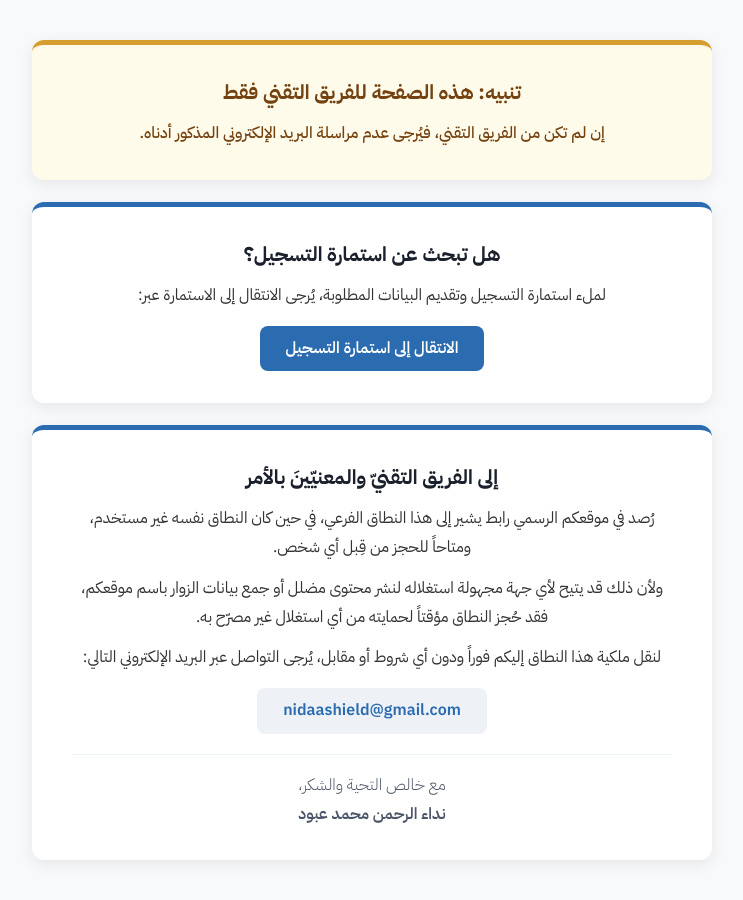
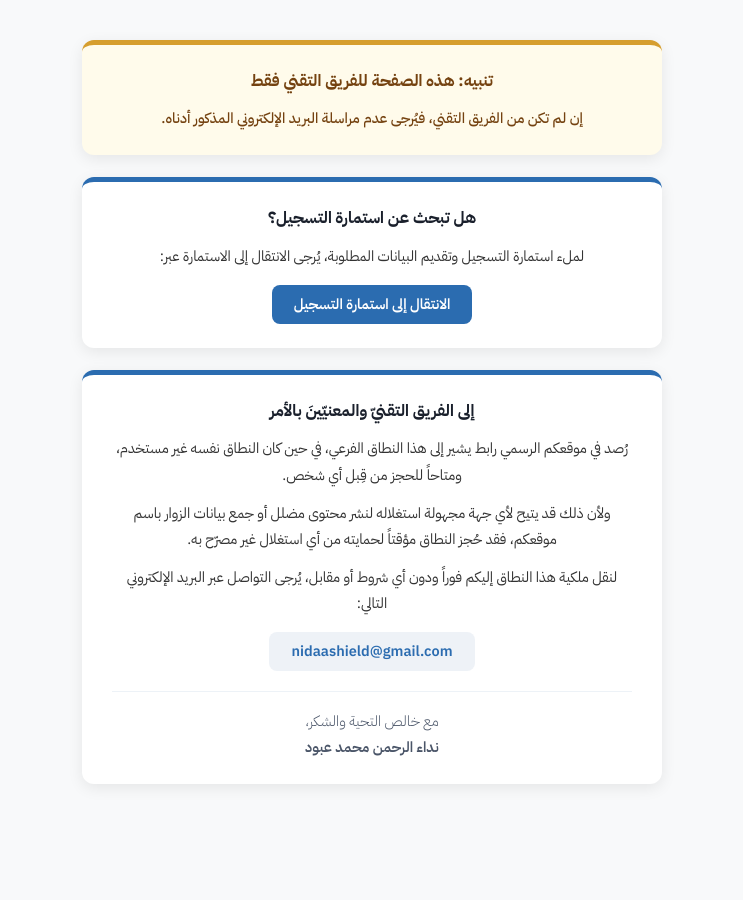
Before and after one commit to suvnu/moi, a plain HTML site: page index.html in a window 1280 px wide. Shown: the whole page, without its empty margins (268-1011 px from the left). After the commit the page ends 824 px from the top, so only its background shows below. Drawn offline with Linux system fonts and the light colour scheme.

Commit message:
Make text and boxes slightly smaller (6afcbeb778577ae229b8c386)
Co-Authored-By: suvnu <349593642+suvnu@users.noreply.github.com>

```diff
--- a/index.html
+++ b/index.html
@@ -32,22 +32,22 @@
             margin: 0;
             padding: clamp(16px, 4vw, 40px) clamp(12px, 4vw, 24px);
             text-align: center;
-            font-size: clamp(14px, 0.85rem + 0.3vw, 16px);
+            font-size: clamp(13px, 0.78rem + 0.25vw, 14.5px);
             line-height: 1.8;
             overflow-wrap: break-word;
         }
         .box {
             background: #fff;
-            padding: clamp(20px, 4vw, 32px) clamp(16px, 5vw, 40px);
+            padding: clamp(16px, 3vw, 24px) clamp(14px, 4vw, 30px);
             border-radius: clamp(8px, 1.5vw, 12px);
             border-top: 5px solid #2b6cb0;
             box-shadow: 0 4px 15px rgba(0, 0, 0, 0.08);
             width: 100%;
-            max-width: 600px;
+            max-width: 520px;
         }
         .box h2 {
             margin: 0 0 12px;
-            font-size: clamp(1.05em, 1em + 0.4vw, 1.25em);
+            font-size: clamp(1em, 0.95em + 0.3vw, 1.12em);
             font-weight: 700;
             line-height: 1.5;
             color: #1a202c;
@@ -72,7 +72,7 @@
         .btn, .email {
             display: inline-block;
             max-width: 100%;
-            padding: 10px clamp(16px, 4vw, 26px);
+            padding: 8px clamp(14px, 3.5vw, 22px);
             border-radius: 8px;
             text-decoration: none;
             font-family: inherit;
@@ -121,7 +121,7 @@
         /* الشاشات الكبيرة */
         @media (min-width: 1200px) {
             .box {
-                max-width: 680px;
+                max-width: 580px;
             }
         }
         /* الشاشات القصيرة (الجوال بالوضع الأفقي) */
```
